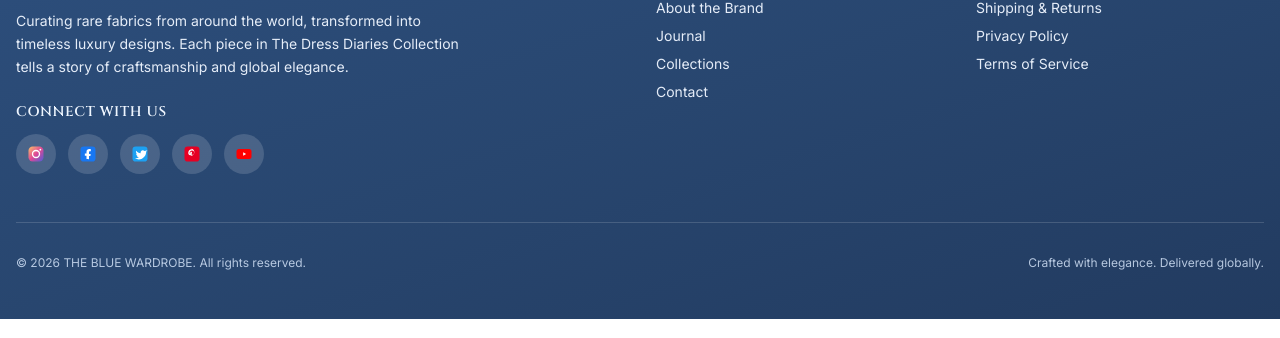
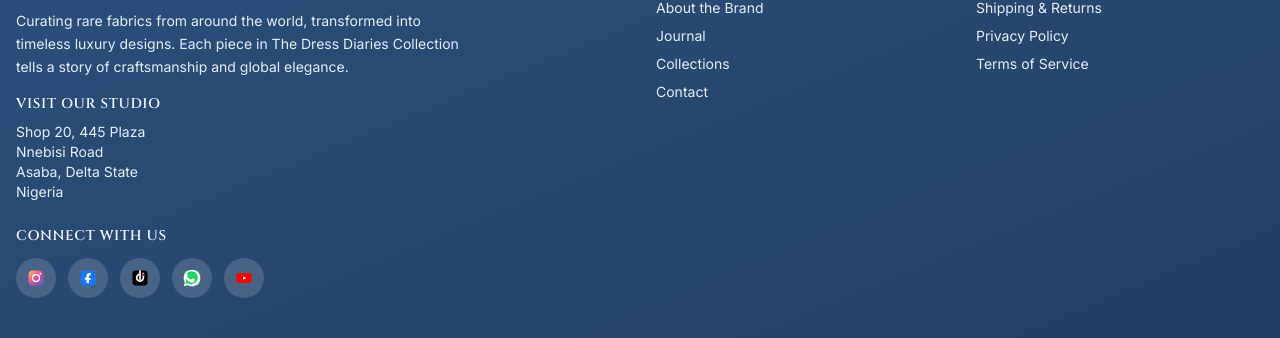
Before and after one commit to GideonA-HUB/the_blue_wardrobe, a React (Vite) app in the folder frontend/: page /designs/1 in a window 1280 px wide. Shown: the part 483-821 px from the top of the page. Built offline with nearby package versions, Linux system fonts and the light colour scheme; no server answers.

Commit message:
Fixed video display issues and updated the footer

```diff
--- a/frontend/src/components/Footer.tsx
+++ b/frontend/src/components/Footer.tsx
@@ -1,7 +1,7 @@
 import React from 'react'
 import { Link } from 'react-router-dom'
 
-type SocialBrand = 'instagram' | 'facebook' | 'twitter' | 'pinterest' | 'youtube'
+type SocialBrand = 'instagram' | 'facebook' | 'tiktok' | 'whatsapp' | 'youtube'
 
 function SocialIcon({ brand }: { brand: SocialBrand }) {
   const common = 'w-5 h-5'
@@ -30,22 +30,27 @@ function SocialIcon({ brand }: { brand: SocialBrand }) {
           />
         </svg>
       )
-    case 'twitter':
+    case 'tiktok':
       return (
         <svg viewBox="0 0 24 24" className={common} aria-hidden="true">
-          <rect x="3" y="3" width="18" height="18" rx="4" fill="#1DA1F2" />
+          <rect x="3" y="3" width="18" height="18" rx="4" fill="#000000" />
           <path
-            d="M17.8 9.1c.5-.3.9-.8 1.1-1.3-.5.3-1 .4-1.6.5-.5-.5-1.2-.8-1.9-.8-1.5 0-2.7 1.3-2.7 2.8 0 .2 0 .5.1.7-2.2-.1-4.1-1.2-5.4-2.9-.2.4-.3.8-.3 1.3 0 .9.4 1.7 1.2 2.2-.4 0-.7-.1-1-.3 0 1.3.9 2.4 2.1 2.6-.2.1-.5.1-.8.1-.2 0-.4 0-.6-.1.4 1.1 1.5 1.9 2.7 1.9-1.1.9-2.5 1.4-4 1.4-.3 0-.5 0-.8-.1 1.4.9 3 1.4 4.7 1.4 5.7 0 8.8-4.9 8.8-9.1v-.3c.6-.4 1.1-.9 1.5-1.5-.6.3-1.2.5-1.8.6z"
+            d="M12 2.5c.6 0 1 .4 1 1v10.2c0 .6-.4 1-1 1s-1-.4-1-1V3.5c0-.6.4-1 1-1z"
             fill="#fff"
           />
+          <path
+            d="M16 5.5c.6 0 1 .4 1 1v5.2c0 2.8-2.2 5-5 5s-5-2.2-5-5 2.2-5 5-5c.6 0 1 .4 1 1s-.4 1-1 1c-1.7 0-3 1.3-3 3s1.3 3 3 3 3-1.3 3-3V6.5c0-.6.4-1 1-1z"
+            fill="#fff"
+          />
+          <circle cx="16" cy="8" r="1.5" fill="#FF0050" />
         </svg>
       )
-    case 'pinterest':
+    case 'whatsapp':
       return (
         <svg viewBox="0 0 24 24" className={common} aria-hidden="true">
-          <rect x="3" y="3" width="18" height="18" rx="4" fill="#E60023" />
+          <rect x="3" y="3" width="18" height="18" rx="4" fill="#25D366" />
           <path
-            d="M12 6.3c-3 0-4.5 2.1-4.5 4.3 0 1.1.6 2.4 1.6 2.8.2.1.2 0 .3-.1.1-.2.4-1 .4-1.1 0-.1 0-.2-.1-.3-.3-.4-.5-1-.5-1.5 0-1.4 1.1-2.7 2.8-2.7 1.5 0 2.5 1 2.5 2.4 0 1.7-.9 2.9-2 2.9-.6 0-1.1-.5-.9-1.1.2-.7.4-1.4.4-1.9 0-.4-.2-.7-.7-.7-.6 0-1 0-1.3 1-.2.7-.4 1.5-.4 2.1 0 .9.6 1.6 1.8 1.6 1.4 0 2.6-.9 3.1-2.6.2-.6.3-1.2.3-1.8 0-2-1.5-3.8-3.9-3.8z"
+            d="M12 2C6.5 2 2 6.5 2 12c0 2 .6 3.8 1.6 5.3L2 22l4.8-1.6C8.3 21.4 10.1 22 12 22c5.5 0 10-4.5 10-10S17.5 2 12 2zm0 18c-1.7 0-3.3-.5-4.6-1.4l-.3-.2-3.1 1 1-3-.2-.3C4.5 14.8 4 13.2 4 11.5 4 7.4 7.4 4 11.5 4S19 7.4 19 11.5 15.6 19 11.5 19H12zm3.5-6.5c-.2 0-.5-.1-.8-.2-.3-.1-1.7-.8-2-.9-.3-.1-.5-.2-.7.2-.2.4-.8 1-.9 1.2-.2.2-.4.2-.7.1-.3-.1-1.3-.5-2.5-1.5-.9-.8-1.5-1.8-1.7-2.1-.2-.3 0-.5.1-.6.1-.1.3-.3.4-.4.1-.1.2-.3.3-.4.1-.1.1-.3 0-.4-.1-.1-.4-1-.6-1.4-.2-.4-.3-.4-.5-.4h-.5c-.2 0-.5.1-.8.4-.3.3-1 1-1 2.4s1 2.8 1.1 3c.1.2 1.9 3 4.7 4.2.7.3 1.2.5 1.6.6.7.2 1.3.2 1.8.1.6-.1 1.7-.7 1.9-1.4.2-.7.2-1.3.1-1.4z"
             fill="#fff"
           />
         </svg>
@@ -64,11 +69,11 @@ function SocialIcon({ brand }: { brand: SocialBrand }) {
 
 export default function Footer() {
   const socialLinks: { name: string; brand: SocialBrand; url: string }[] = [
-    { name: 'Instagram', brand: 'instagram', url: 'https://instagram.com/thebluewardrobe' },
-    { name: 'Facebook', brand: 'facebook', url: 'https://facebook.com/thebluewardrobe' },
-    { name: 'Twitter', brand: 'twitter', url: 'https://twitter.com/thebluewardrobe' },
-    { name: 'Pinterest', brand: 'pinterest', url: 'https://pinterest.com/thebluewardrobe' },
-    { name: 'YouTube', brand: 'youtube', url: 'https://youtube.com/@thebluewardrobe' },
+    { name: 'Instagram', brand: 'instagram', url: 'https://www.instagram.com/thebluewardrobe.ng?igsh=NGd6dDA3ajJ3b2x5&utm_source=qr' },
+    { name: 'Facebook', brand: 'facebook', url: 'https://www.facebook.com/share/1GSdNX3xXC/?mibextid=wwXIfr' },
+    { name: 'TikTok', brand: 'tiktok', url: 'https://www.tiktok.com/@thebluewardrobe_ng?_r=1&_t=ZS-94f2kufoyEy' },
+    { name: 'WhatsApp', brand: 'whatsapp', url: 'https://wa.me/message/IGIYXO342VMUH1' },
+    { name: 'YouTube', brand: 'youtube', url: 'https://youtube.com/@thebluewardrobe?si=JxL5fTvSt1_JotHs' },
   ]
 
   return (
@@ -78,10 +83,21 @@ export default function Footer() {
           {/* Brand */}
           <div className="col-span-1 md:col-span-2">
             <h3 className="mb-4 font-serif text-2xl font-semibold !text-white">THE BLUE WARDROBE</h3>
-            <p className="mb-6 max-w-md text-sm leading-relaxed text-blue-50/95">
+            <p className="mb-4 max-w-md text-sm leading-relaxed text-blue-50/95">
               Curating rare fabrics from around the world, transformed into timeless luxury designs.
               Each piece in The Dress Diaries Collection tells a story of craftsmanship and global elegance.
             </p>
+
+            {/* Address */}
+            <div className="mb-6">
+              <h4 className="mb-2 text-sm font-semibold uppercase tracking-wider !text-blue-50">Visit Our Studio</h4>
+              <address className="text-sm text-blue-50/95 not-italic">
+                Shop 20, 445 Plaza<br />
+                Nnebisi Road<br />
+                Asaba, Delta State<br />
+                Nigeria
+              </address>
+            </div>
 
             {/* Social Media Links */}
             <div>
--- a/frontend/src/components/VideoSection.tsx
+++ b/frontend/src/components/VideoSection.tsx
@@ -29,17 +29,17 @@ export default function VideoSection() {
   if (loading || videos.length === 0) return null
 
   const getVideoEmbedUrl = (url: string) => {
-    // YouTube
+    // YouTube - use privacy-enhanced domain
     if (url.includes('youtube.com/watch') || url.includes('youtu.be/')) {
       const videoId = url.includes('youtu.be/')
         ? url.split('youtu.be/')[1].split('?')[0]
         : url.split('v=')[1]?.split('&')[0]
-      return `https://www.youtube.com/embed/${videoId}?autoplay=1&mute=1&playsinline=1&controls=1&showinfo=0&rel=0&modestbranding=1`
+      return `https://www.youtube-nocookie.com/embed/${videoId}?rel=0&showinfo=0&modestbranding=1`
     }
     // Vimeo
     if (url.includes('vimeo.com/')) {
       const videoId = url.split('vimeo.com/')[1].split('?')[0]
-      return `https://player.vimeo.com/video/${videoId}?autoplay=1&muted=1&byline=0&title=0&portrait=0`
+      return `https://player.vimeo.com/video/${videoId}?byline=0&title=0&portrait=0`
     }
     return url
   }
@@ -58,14 +58,6 @@ export default function VideoSection() {
   const handleVideoPlay = (video: Video) => {
     setVideoError(null)
     setPlayingVideo(video.id)
-
-    // Fallback: if YouTube embed fails, open in new tab after 3 seconds
-    setTimeout(() => {
-      if (video.video_url.includes('youtube.com') || video.video_url.includes('youtu.be')) {
-        setVideoError(video.id)
-        setPlayingVideo(null)
-      }
-    }, 3000)
   }
 
   const openVideoInNewTab = (url: string) => {
```
